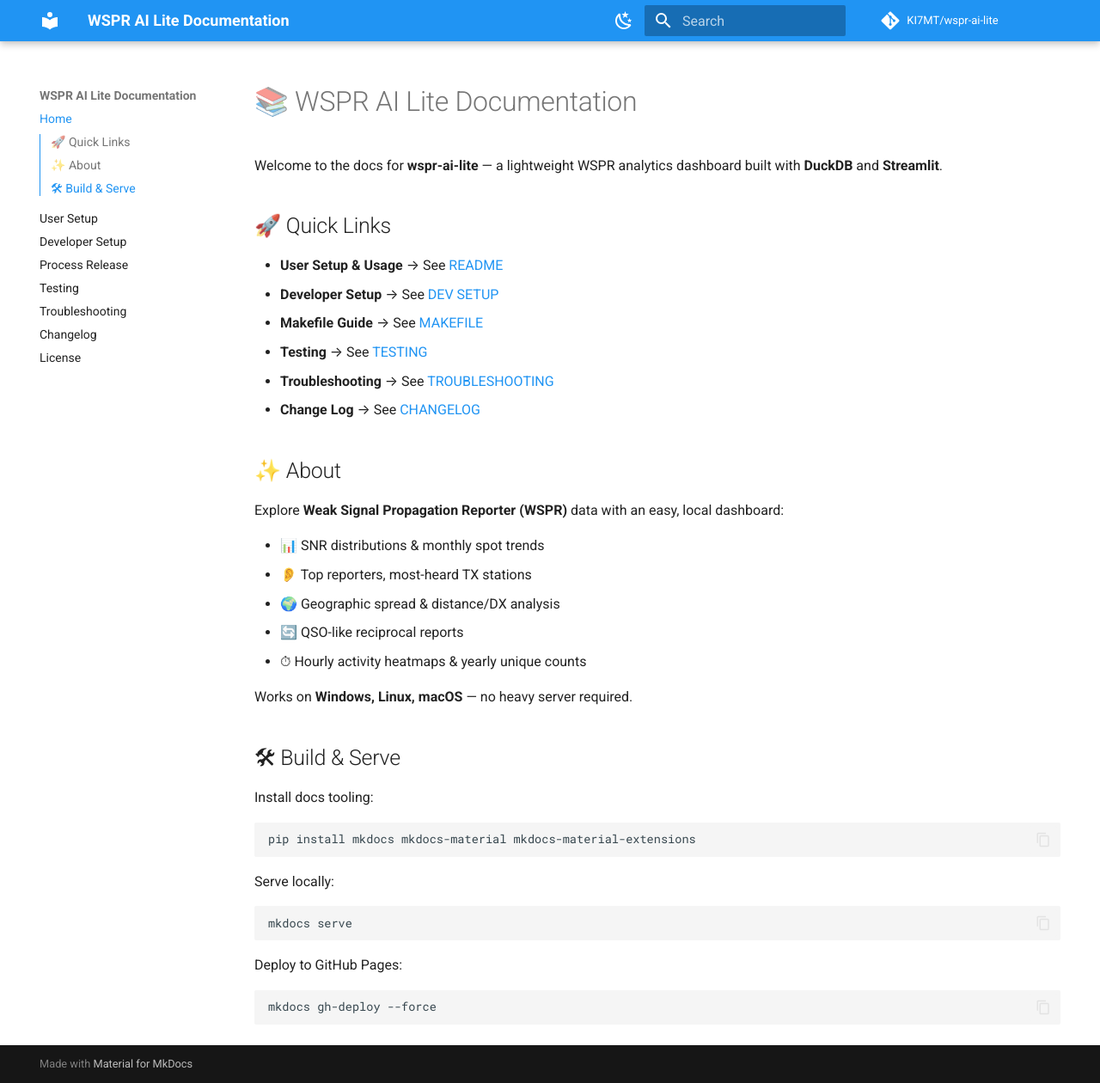
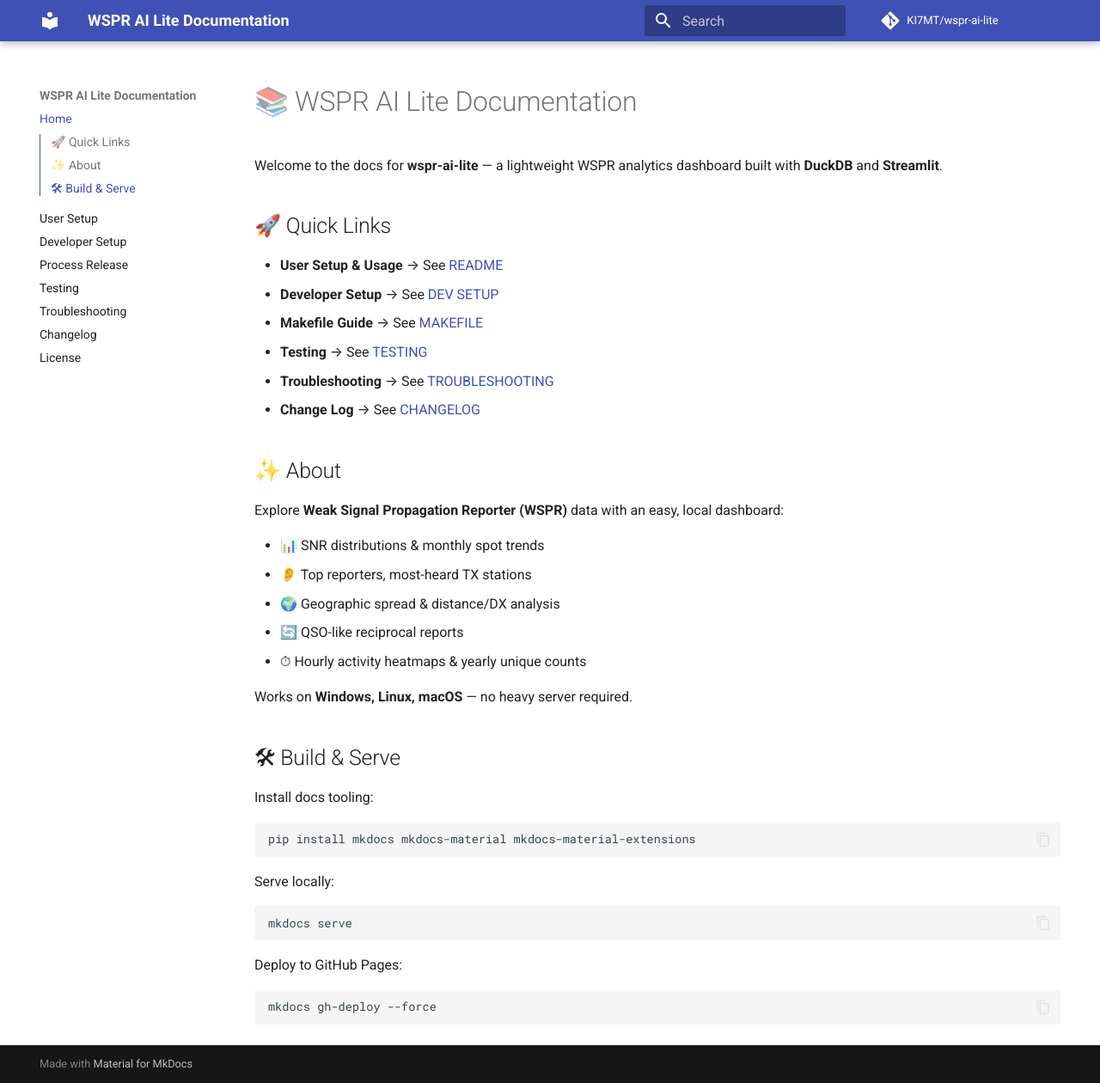
Before and after one commit to KI7MT/wspr-ai-lite, an MkDocs documentation site: the page built from docs/index.md, in a window 1280 px wide and 1260 px high. Shown: the whole window at 86% size. Built offline with MkDocs 1.6.1 and Material for MkDocs 9.7.7, drawn with Linux system fonts in a browser that asks for light colours; comment, search, counter and statistics services are not loaded.

Commit message:
gh-docs: set the theme to indigo

```diff
--- a/mkdocs.yml
+++ b/mkdocs.yml
@@ -9,18 +9,8 @@
   name: material
   language: en
   palette:
-    - scheme: default
-      primary: blue
-      accent: indigo
-      toggle:
-        icon: material/weather-night
-        name: Switch to dark mode
-    - scheme: slate
-      primary: blue
-      accent: indigo
-      toggle:
-        icon: material/weather-sunny
-        name: Switch to light mode
+    primary: indigo
+
   features:
     - navigation.sections
     - navigation.expand
```
